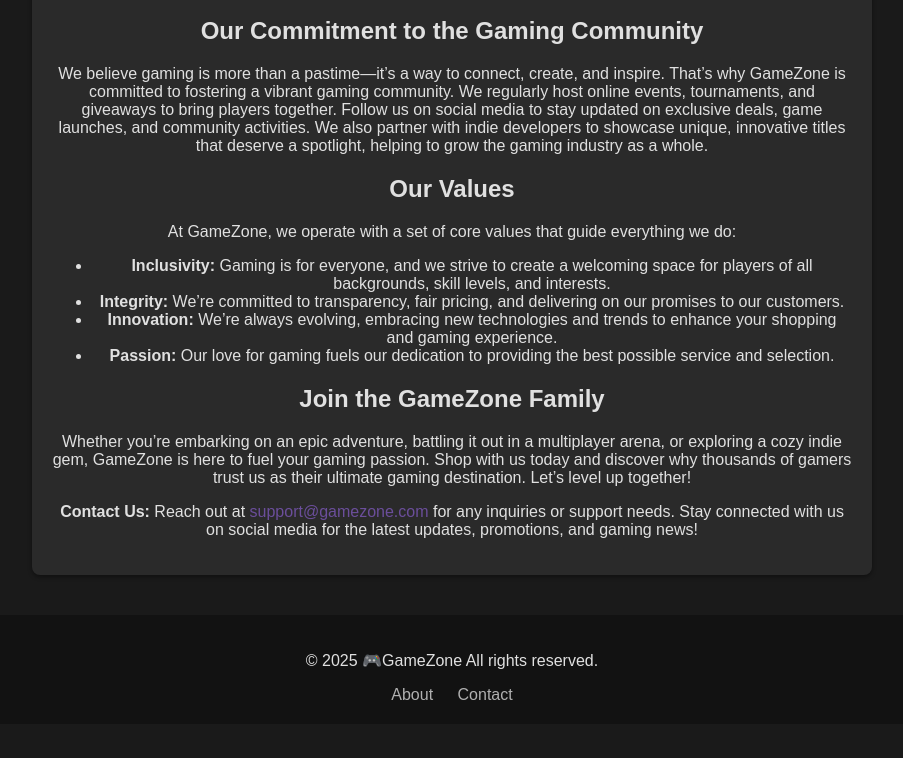
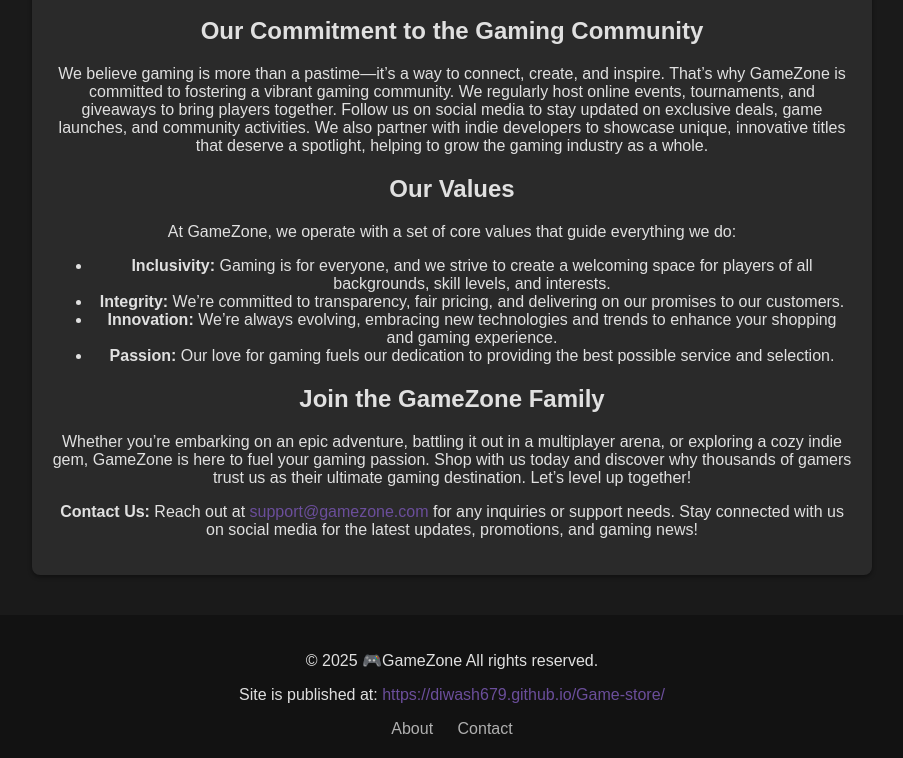
Before and after one commit to Diwash679/Game-store, a plain HTML site: page about.html in a window 1280 px wide. Shown: the part 789-1547 px from the top of the page, without its empty margins (188-1091 px from the left). Before the commit the page ends 1513 px from the top, so only its background shows below. Drawn offline with Linux system fonts and the light colour scheme.

Commit message:
published link

```diff
--- a/about.html
+++ b/about.html
@@ -62,6 +62,7 @@
     <footer>
         <div class="footer-content">
           <p>&copy; 2025 🎮GameZone All rights reserved.</p>
+          <p>Site is published at:<a href="https://diwash679.github.io/Game-store/"> https://diwash679.github.io/Game-store/</a></p>
           <nav class="footer-nav">
             <a href="about.html">About</a>
             <a href="contact.html">Contact</a>
```
Also changed, not shown: cart.html (+1 -0 lines), contact.html (+1 -0 lines), games.html (+1 -0 lines), index.html (+2 -0 lines).
